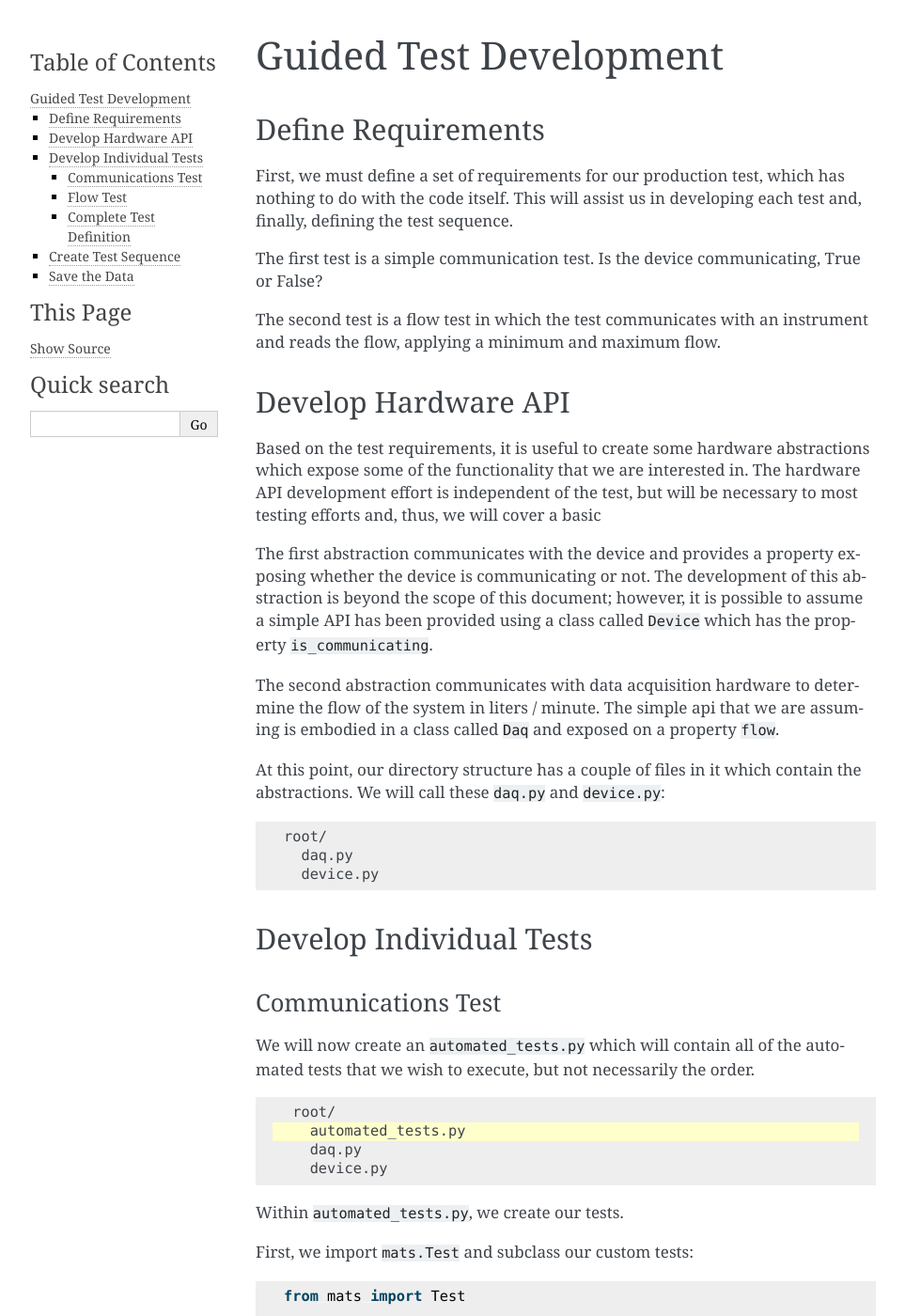
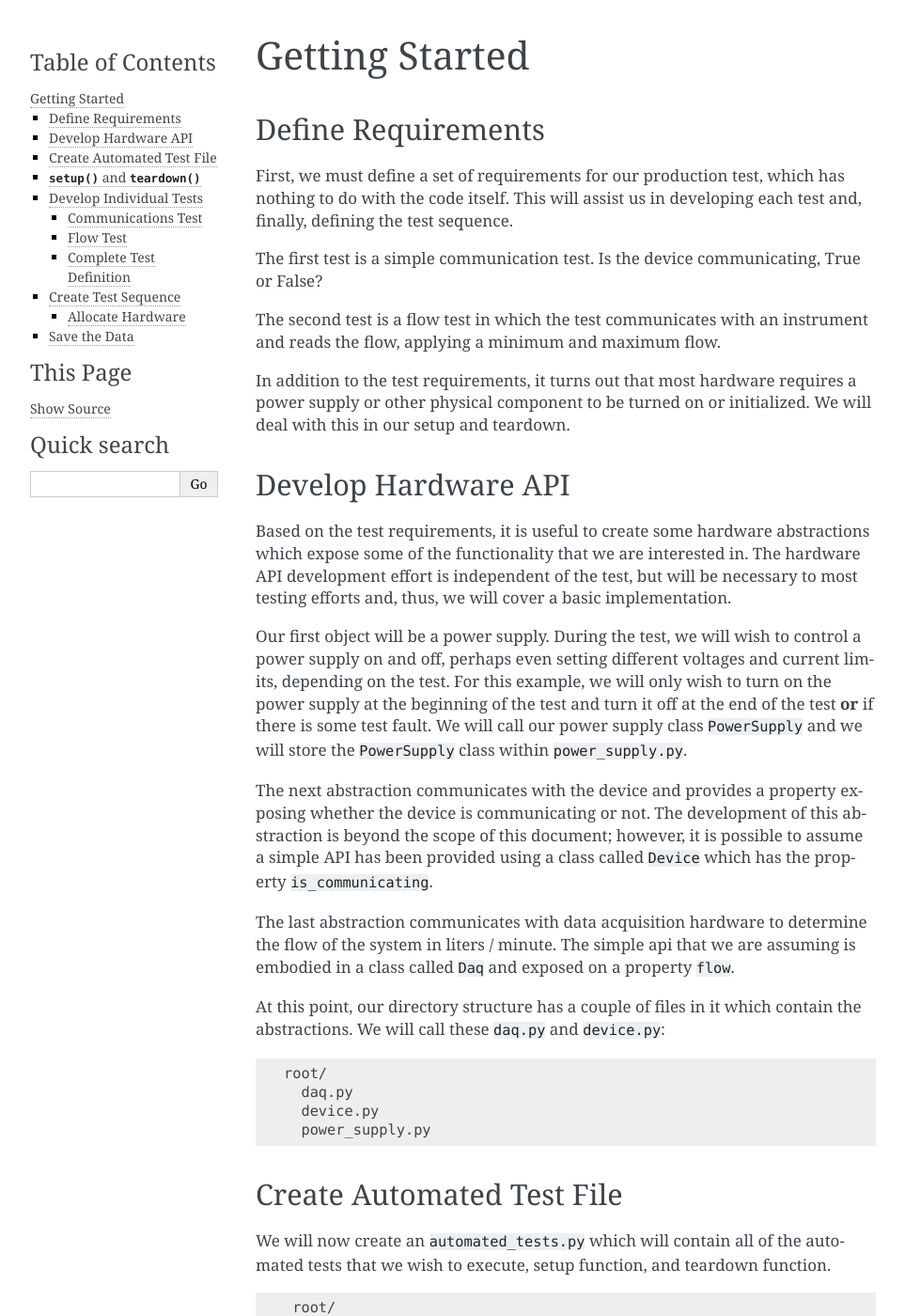
Before and after one commit to slightlynybbled/mats, a Sphinx documentation site: the page built from docs/source/pages/getting-started.rst, in a window 1280 px wide and 1400 px high. Shown: the whole window at 94% size, without its empty margins (148-1111 px from the left). Built offline with Sphinx 7.4.7, drawn with Linux system fonts in a browser that asks for light colours; some of the changed text lies outside the part shown.

Commit message:
Improving documentation.

```diff
--- a/docs/source/pages/classes.rst
+++ b/docs/source/pages/api.rst
@@ -1,5 +1,5 @@
-Classes
-=============
+API
+===
 
 .. _classes_mats_test:
 
--- a/docs/source/pages/getting-started.rst
+++ b/docs/source/pages/getting-started.rst
@@ -1,5 +1,5 @@
-Guided Test Development
-==========================
+Getting Started
+===============
 
 Define Requirements
 --------------------
@@ -14,21 +14,32 @@
 The second test is a flow test in which the test communicates with an instrument
 and reads the flow, applying a minimum and maximum flow.
 
+In addition to the test requirements, it turns out that most hardware requires a power supply
+or other physical component to be turned on or initialized.  We will deal with this in
+our setup and teardown.
+
 Develop Hardware API
 --------------------
 
 Based on the test requirements, it is useful to create some hardware abstractions which
 expose some of the functionality that we are interested in.  The hardware API development
 effort is independent of the test, but will be necessary to most testing efforts and,
-thus, we will cover a basic
+thus, we will cover a basic implementation.
 
-The first abstraction communicates with the device and provides a property exposing
+Our first object will be a power supply.  During the test, we will wish to control
+a power supply on and off, perhaps even setting different voltages and current limits,
+depending on the test.  For this example, we will only wish to turn on the power supply
+at the beginning of the test and turn it off at the end of the test **or** if there
+is some test fault.  We will call our power supply class ``PowerSupply`` and we will
+store the ``PowerSupply`` class within ``power_supply.py``.
+
+The next abstraction communicates with the device and provides a property exposing
 whether the device is communicating or not.  The development of this abstraction is
 beyond the scope of this document; however, it is possible to assume a simple API
 has been provided using a class called ``Device`` which has the property
 ``is_communicating``.
 
-The second abstraction communicates with data acquisition hardware to determine the
+The last abstraction communicates with data acquisition hardware to determine the
 flow of the system in liters / minute.  The simple api that we are assuming is
 embodied in a class called ``Daq`` and exposed on a property ``flow``.
 
@@ -40,15 +51,14 @@
     root/
       daq.py
       device.py
+      power_supply.py
 
-Develop Individual Tests
-------------------------
 
-Communications Test
-*******************
+Create Automated Test File
+--------------------------
 
 We will now create an ``automated_tests.py`` which will contain all of the automated
-tests that we wish to execute, but not necessarily the order.
+tests that we wish to execute, setup function, and teardown function.
 
 .. code-block:: text
    :emphasize-lines: 2
@@ -57,12 +67,66 @@
       automated_tests.py
       daq.py
       device.py
+      power_supply.py
 
-Within ``automated_tests.py``, we create our tests.
+Within ``automated_tests.py``, we create our setup, teardown, and individual tests.
 
-First, we import ``mats.Test`` and subclass our custom tests::
+``setup()`` and ``teardown()``
+------------------------------
 
+For each test, we want to start in a known condition.  Use ``setup`` and ``teardown``
+functions supplied to execute commands without saving any data.  The primary difference
+between these functions and a ``Test`` is that the ``setup`` and ``teardown`` functions
+do not save data.
+
+In our case, the ``setup()`` function will turn on the power supply and the ``teardown()``
+funciton will turn the power supply off.  If there is a critical error during the test,
+the ``teardown()`` function will be executed, making it especially convenient for test
+environments in which the safe must end in a guaranteed safe condition.
+
+.. code-block:: python
+
+   from time import sleep
+   from power_supply import PowerSupply
+
+   def setup_hardware(psu: PowerSupply):
+       psu.set_voltage(12.0)
+       psu.set_current(3.0)
+       psu.on()
+       sleep(1.0)  # allow power to stabilize
+
+   def teardown_hardware(psu: PowerSupply):
+      psu.off()
+      sleep(0.1)
+
+Note that our setup and teardown functions accept instances of hardware classes.  This
+method makes it fairly easy to modularize and develop each function and ``Test`` class
+efficiently.
+
+Develop Individual Tests
+------------------------
+
+Communications Test
+*******************
+
+Within ``automated_tests.py``, import ``mats.Test`` and subclass our custom tests.
+
+.. code-block:: python
+   :emphasize-lines: 2, 15-20, 22-27
+
+    from time import sleep
     from mats import Test
+    from power_supply import PowerSupply
+
+    def setup_hardware(psu: PowerSupply):
+        psu.set_voltage(12.0)
+        psu.set_current(3.0)
+        psu.on()
+        sleep(1.0)  # allow power to stabilize
+
+    def teardown_hardware(psu: PowerSupply):
+        psu.off()
+        sleep(0.1)
 
     class CommunicationTest(Test):
         def __init__(self):
@@ -83,30 +147,37 @@
 criteria and would save ``None`` to the headers fields ``communications`` and
 ``flow``.
 
+.. note::
+
+   The ``moniker`` of all test sequences must be unique or the test sequence will raise
+   an error!
+
 First, we will focus on the communications test.  We will modify our imports to add
 ``from device import Device`` which gives us access to the device class.  In some
 cases, the device will be instantiated already, in which case it might be more
-appropriate to import the instance of the class rather than the class itself.  This
-method is used in the :ref:`flow_test` outline.
+appropriate to import the instance of the class rather than the class itself.  In most
+cases, it is worth it to externally allocate hardware and execute the test by passing
+the class instance.
 
 .. code-block:: python
-   :emphasize-lines: 2
+   :emphasize-lines: 4
 
+   from time import sleep
    from mats import Test
+   from power_supply import PowerSupply
    from device import Device
+   ...
 
-Next, we actually setup the device in preparation to use it by overriding the
-``setup()`` method of ``Test``.
+Next, we will store an instance of the hardware within the ``CommunicationTest``
+and so that we can utilize it during development.
 
 .. code-block:: python
-   :emphasize-lines: 5, 6
+   :emphasize-lines: 2, 4
 
     class CommunicationTest(Test):
-        def __init__(self):
+        def __init__(self, device: Device):
             super().__init__(moniker='communications')
-
-        def setup(self, is_passing):
-            self._device = Device()
+            self._device = device
 
         def execute(self, is_passing):
             return None
@@ -137,65 +206,38 @@
    :emphasize-lines: 3
 
     class CommunicationTest(Test):
-        def __init__(self):
+        def __init__(self, device: Device):
             super().__init__(moniker='communications', pass_if=True)
-
-        def setup(self, is_passing):
-            self._device = Device()
+            self._device = device
 
         def execute(self, is_passing):
             return self._device.is_communicating
-
-At this point, the test sequence will apply the pass fail condition to the results
-of the ``execute()`` method.
-
-The complete contents of ``automated_test.py``::
-
-    from mats import Test
-    from device import Device
-
-    class CommunicationTest(Test):
-        def __init__(self):
-            super().__init__(moniker='communications', pass_if=True)
-
-        def setup(self, is_passing):
-            self._device = Device()
-
-        def execute(self, is_passing):
-            return self._device.is_communicating
-
-    class FlowTest(Test):
-        def __init__(self):
-            super().__init__(moniker='flow')
-
-        def execute(self, is_passing):
-            return None
-
 
 .. _flow_test:
 
 Flow Test
 *********
 
-The development of the flow test will proceed similarly.  Just to change
-the potential use case, we will assume that the ``daq.py`` creates the instance of
-``daq`` that we can utilize directly.  This obviates the need to create the object
-using the ``setup()`` method.  First we add the proper import statement and then
-we utilize the ``daq.flow`` property to return the flow value on test execution.
+The development of the flow test will proceed similarly to the previous test.
 
 .. code-block:: python
-   :emphasize-lines: 3, 10
+   :emphasize-lines: 4, 15
 
+   from time import sleep
    from mats import Test
+   from power_supply import PowerSupply
+   from daq import daq
    from device import Device
-   from daq import daq
+
+   ...
 
    class FlowTest(Test):
-      def __init__(self):
+      def __init__(self, daq: Daq):
           super().__init__(moniker='flow')
+          self._daq = daq
 
       def execute(self, is_passing):
-          return daq.flow
+          return self._daq.flow
 
 Next, we will apply minimum and maximum pass/fail criteria to the test:
 
@@ -220,27 +263,38 @@
 
 .. code-block:: python
 
+    from time import sleep
     from mats import Test
+    from power_supply import PowerSupply
+    from daq import daq
     from device import Device
-    from daq import daq
+
+    def setup_hardware(psu: PowerSupply):
+        psu.set_voltage(12.0)
+        psu.set_current(3.0)
+        psu.on()
+        sleep(1.0)  # allow power to stabilize
+
+    def teardown_hardware(psu: PowerSupply):
+        psu.off()
+        sleep(0.1)
 
     class CommunicationTest(Test):
-        def __init__(self):
+        def __init__(self, device: Device):
             super().__init__(moniker='communications', pass_if=True)
-
-        def setup(self, is_passing):
-            self._device = Device()
+            self._device = device
 
         def execute(self, is_passing):
             return self._device.is_communicating
 
     class FlowTest(Test):
-        def __init__(self):
+        def __init__(self, daq: Daq):
             super().__init__(moniker='flow',
                              min_value=5.8, max_value=6.2)
+            self._daq = daq
 
         def execute(self, is_passing):
-            return daq.flow
+            return self._daq.flow
 
 Create Test Sequence
 --------------------
@@ -253,39 +307,74 @@
 We will create the ``TestSequence`` within its own file, making our new file structure:
 
 .. code-block:: text
-   :emphasize-lines: 5
+   :emphasize-lines: 6
 
     root/
       automated_tests.py
       daq.py
       device.py
+      power_supply.py
       test_sequence.py
+
+Allocate Hardware
+*****************
+
+Allocate some hardware within ``test_sequence.py``.
+
+.. code-block:: python
+
+    from power_supply import PowerSupply
+    from daq import Daq
+    from device import Device
+
+    # allocate the hardware
+    psu = PowerSupply()
+    daq = Daq()
+    device = Device()
 
 Within ``test_sequence.py``, we will import our ``mats.TestSequence()`` along with
 the ``CommunicationsTest()`` and ``FlowTest()`` that we previously defined:
 
 .. code-block:: python
+   :emphasize-lines: 1, 2, 3
 
     from mats import TestSequence
-    from automated_tests import FlowTest, CommunicationsTest
+    from automated_tests import FlowTest, CommunicationsTest,\
+        setup_hardware, teardown_hardware
+    from power_supply import PowerSupply
+    from daq import Daq
+    from device import Device
+
+    # allocate the hardware
+    psu = PowerSupply()
+    daq = Daq()
+    device = Device()
 
 Now, we create our sequence as the instantiation of the test objects into a list:
 
 .. code-block:: python
 
-    sequence = [CommunicationsTest(), FlowTest()]
+    sequence = [
+        CommunicationsTest(device),
+        FlowTest(daq)
+    ]
 
 It is common to forget to instantiate the objects, so be sure that you include the
 ``()`` so that you are using instances of the test and not the test class.  The
 order of the test sequence is defined by the order of the list, so a re-ordering
 of this list is all that is required to refactor the order of the tests.
 
-Now we create the ``TestSequence`` instance, being sure to capture an object handle
+Now we create the ``TestSequence`` instance, supplying the sequence of tests, the ``setup``,
+and the ``teardown`` functions, being sure to capture an object handle
 for the test sequence:
 
 .. code-block:: python
 
-    ts = TestSequence(sequence=sequence)
+    ts = TestSequence(
+            sequence=sequence,
+            setup=lambda: setup_hardware(psu),
+            teardown=lambda: teardown_hardware(psu)
+        )
 
 Finally, we run the test sequence one time:
 
@@ -300,10 +389,27 @@
 .. code-block:: python
 
     from mats import TestSequence
-    from automated_tests import FlowTest, CommunicationsTest
+    from automated_tests import FlowTest, CommunicationsTest,\
+        setup_hardware, teardown_hardware
+    from power_supply import PowerSupply
+    from daq import Daq
+    from device import Device
 
-    sequence = [CommunicationsTest(), FlowTest()]
-    ts = TestSequence(sequence=sequence)
+    # allocate the hardware
+    psu = PowerSupply()
+    daq = Daq()
+    device = Device()
+
+    sequence = [
+        CommunicationsTest(device),
+        FlowTest(daq)
+    ]
+
+    ts = TestSequence(
+        sequence=sequence,
+        setup=lambda: setup_hardware(psu),
+        teardown=lambda: teardown_hardware(psu)
+    )
 
     ts.start()
 
@@ -321,15 +427,33 @@
 sequence:
 
 .. code-block:: python
-   :emphasize-lines: 2, 3, 6, 7
+   :emphasize-lines: 1, 18, 24
 
-    from mats import TestSequence
-    from automated_tests import FlowTest, \
-                                CommunicationsTest, ArchiveManager
+    from mats import TestSequence, ArchiveManager
+    from automated_tests import FlowTest, CommunicationsTest,\
+        setup_hardware, teardown_hardware
+    from power_supply import PowerSupply
+    from daq import Daq
+    from device import Device
 
-    sequence = [CommunicationsTest(), FlowTest()]
+    # allocate the hardware
+    psu = PowerSupply()
+    daq = Daq()
+    device = Device()
+
+    sequence = [
+        CommunicationsTest(device),
+        FlowTest(daq)
+    ]
+
     am = ArchiveManager()
-    ts = TestSequence(sequence=sequence, archive_manager=am)
+
+    ts = TestSequence(
+        sequence=sequence,
+        setup=lambda: setup_hardware(psu),
+        teardown=lambda: teardown_hardware(psu)
+        archive_manager=am
+    )
 
     ts.start()
 
```
Also changed, not shown: other parts of docs/source/pages/getting-started.rst (+6 -7 lines), docs/source/index.rst (+4 -3 lines), docs/source/pages/saving-data.rst (added, +20 -0 lines).
